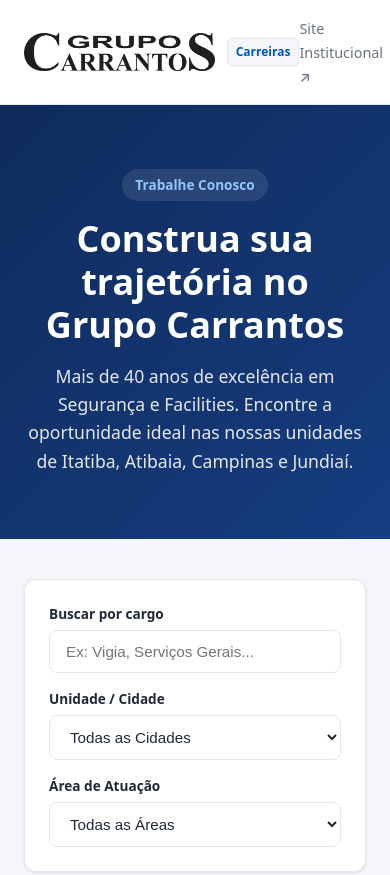
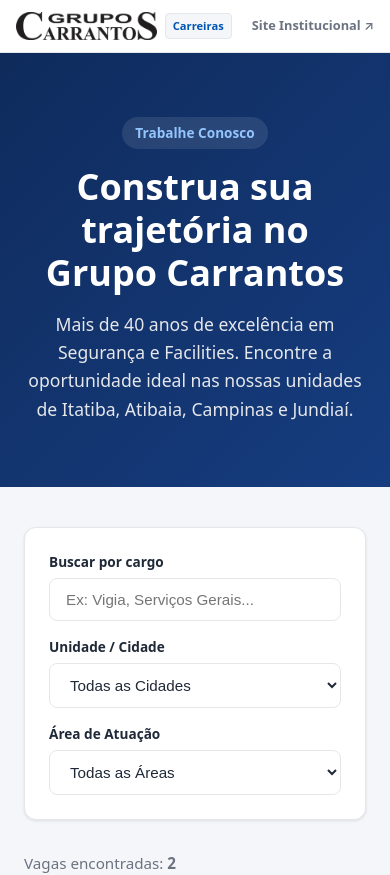
Before and after one commit to eilincoln/carrantos-vagas, a React (Vite) app: page / in a window 390 px wide. Shown: the top 875 px of the page. Built offline with nearby package versions, Linux system fonts and the light colour scheme.

Commit message:
fix: ajusta escala do logo e responsividade do header para telas mobile

```diff
--- a/src/components/Header/Header.module.css
+++ b/src/components/Header/Header.module.css
@@ -9,51 +9,62 @@
 .container {
   max-width: 1200px;
   margin: 0 auto;
-  padding: 1rem 1.5rem;
+  padding: 0.75rem 1rem;
   display: flex;
   justify-content: space-between;
   align-items: center;
+  gap: 0.75rem;
+}
+
+.brand {
+  display: flex;
+  align-items: center;
+  gap: 0.5rem;
+  text-decoration: none;
+  min-width: 0;
 }
 
 .logo {
-  height: 38px;
+  height: 28px;
   width: auto;
   object-fit: contain;
   display: block;
 }
 
-.brand {
-  display: flex;
-  align-items: center;
-  gap: 0.75rem;
-  text-decoration: none;
-}
-
-.brandTitle {
-  font-size: 1.25rem;
-  font-weight: 800;
-  color: var(--color-primary);
-  letter-spacing: -0.02em;
-  text-transform: uppercase;
+@media (min-width: 768px) {
+  .logo {
+    height: 36px;
+  }
 }
 
 .brandBadge {
   background-color: var(--color-background);
   color: var(--color-secondary);
-  font-size: 0.75rem;
-  font-weight: 600;
-  padding: 0.25rem 0.5rem;
+  font-size: 0.7rem;
+  font-weight: 700;
+  padding: 0.2rem 0.45rem;
   border-radius: var(--radius-sm);
   border: 1px solid var(--color-border);
+  white-space: nowrap;
 }
 
 .navLink {
   color: var(--color-text-muted);
-  font-size: 0.9rem;
-  font-weight: 500;
+  font-size: 0.8rem;
+  font-weight: 600;
+  white-space: nowrap;
   transition: color 0.2s ease;
+  display: flex;
+  align-items: center;
+  gap: 0.25rem;
 }
 
 .navLink:hover {
   color: var(--color-primary);
 }
+
+@media (min-width: 768px) {
+  .navLink {
+    font-size: 0.9rem;
+  }
+}
```
